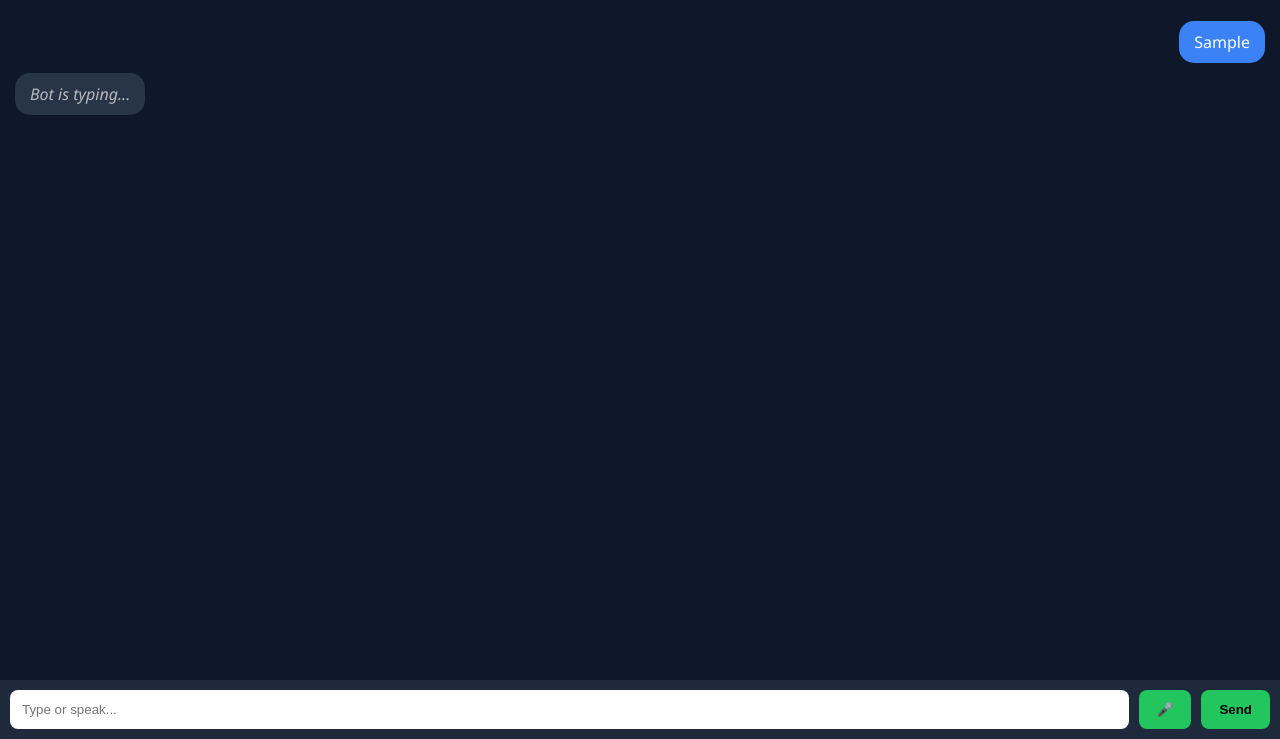
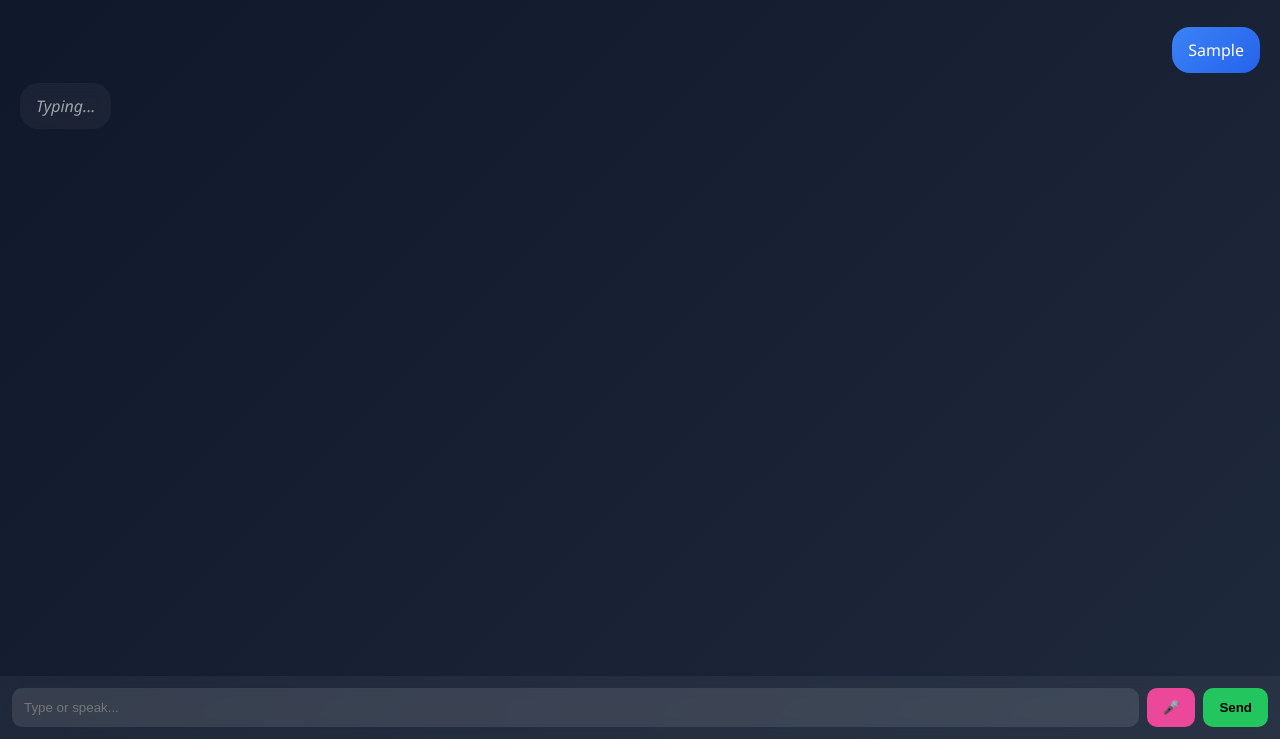
Before and after one commit to Keerthana-089/AI-Chatbot, a plain HTML site: page index.html in a window 1280 px wide. Both pictures are taken after typing "Sample" into the empty fields and a click on the button "Send". Shown: the part 61-800 px from the top of the page. Drawn offline with Linux system fonts and the light colour scheme; no server answers.

Commit message:
UI upgraded to pro version

```diff
--- a/index.html
+++ b/index.html
@@ -6,38 +6,40 @@
     <style>
         body {
             margin: 0;
-            font-family: "Segoe UI", sans-serif;
-            background: #0f172a;
+            font-family: 'Segoe UI', sans-serif;
+            background: linear-gradient(135deg, #0f172a, #1e293b);
+            color: white;
             display: flex;
             flex-direction: column;
             height: 100vh;
-            color: white;
         }
 
         .header {
+            text-align: center;
             padding: 15px;
-            text-align: center;
             font-size: 20px;
-            background: #1e293b;
             font-weight: bold;
+            backdrop-filter: blur(10px);
+            background: rgba(255,255,255,0.05);
+            border-bottom: 1px solid rgba(255,255,255,0.1);
         }
 
         .chat-box {
             flex: 1;
+            padding: 20px;
             overflow-y: auto;
-            padding: 15px;
         }
 
         .message {
+            display: flex;
             margin: 10px 0;
-            display: flex;
         }
 
         .bubble {
-            padding: 10px 15px;
-            border-radius: 15px;
+            padding: 12px 16px;
+            border-radius: 18px;
             max-width: 60%;
-            animation: fadeIn 0.3s ease-in;
+            animation: fadeIn 0.3s ease;
         }
 
         .user {
@@ -45,7 +47,7 @@
         }
 
         .user .bubble {
-            background: #3b82f6;
+            background: linear-gradient(135deg, #3b82f6, #2563eb);
         }
 
         .bot {
@@ -53,40 +55,51 @@
         }
 
         .bot .bubble {
-            background: #334155;
+            background: rgba(255,255,255,0.08);
+            backdrop-filter: blur(8px);
         }
 
         .typing {
+            opacity: 0.6;
             font-style: italic;
-            opacity: 0.7;
         }
 
         .input-box {
             display: flex;
-            padding: 10px;
-            background: #1e293b;
+            padding: 12px;
+            background: rgba(255,255,255,0.05);
+            backdrop-filter: blur(10px);
         }
 
         input {
             flex: 1;
             padding: 12px;
-            border-radius: 8px;
+            border-radius: 10px;
             border: none;
             outline: none;
+            background: rgba(255,255,255,0.1);
+            color: white;
         }
 
         button {
-            margin-left: 10px;
-            padding: 12px 18px;
-            background: #22c55e;
+            margin-left: 8px;
+            padding: 12px 16px;
+            border-radius: 10px;
             border: none;
-            border-radius: 8px;
             cursor: pointer;
             font-weight: bold;
         }
 
+        .send-btn {
+            background: #22c55e;
+        }
+
+        .mic-btn {
+            background: #ec4899;
+        }
+
         button:hover {
-            background: #16a34a;
+            opacity: 0.85;
         }
 
         @keyframes fadeIn {
@@ -104,17 +117,15 @@
 
 <div class="input-box">
     <input id="userInput" placeholder="Type or speak..." />
-    <button onclick="startVoice()">🎤</button>
-    <button onclick="sendMessage()">Send</button>
+    <button class="mic-btn" onclick="startVoice()">🎤</button>
+    <button class="send-btn" onclick="sendMessage()">Send</button>
 </div>
 
 <script>
 const input = document.getElementById("userInput");
 
 input.addEventListener("keypress", function(e) {
-    if (e.key === "Enter") {
-        sendMessage();
-    }
+    if (e.key === "Enter") sendMessage();
 });
 
 async function sendMessage() {
@@ -124,25 +135,21 @@ async function sendMessage() {
     addMessage(message, "user");
     input.value = "";
 
-    // typing indicator
-    let typing = addMessage("Bot is typing...", "bot", true);
+    let typing = addMessage("Typing...", "bot", true);
 
-    let response = await fetch("/chat", {
+    let res = await fetch("/chat", {
         method: "POST",
-        headers: {
-            "Content-Type": "application/json"
-        },
+        headers: {"Content-Type": "application/json"},
         body: JSON.stringify({ message: message })
     });
 
-    let data = await response.json();
-
-    typing.remove(); // remove typing indicator
+    let data = await res.json();
+    typing.remove();
 
     typeEffect(data.response);
 }
 
-function addMessage(text, sender, isTyping=false) {
+function addMessage(text, sender, typing=false) {
     let chatBox = document.getElementById("chatBox");
 
     let msg = document.createElement("div");
@@ -151,7 +158,7 @@ function addMessage(text, sender, isTyping=false) {
     let bubble = document.createElement("div");
     bubble.classList.add("bubble");
 
-    if (isTyping) bubble.classList.add("typing");
+    if (typing) bubble.classList.add("typing");
 
     bubble.innerText = text;
 
@@ -176,36 +183,24 @@ function typeEffect(text) {
     chatBox.appendChild(msg);
 
     let i = 0;
-
     function typing() {
         if (i < text.length) {
-            bubble.innerText += text.charAt(i);
-            i++;
-            setTimeout(typing, 20);
+            bubble.innerText += text[i++];
+            setTimeout(typing, 15);
         }
     }
-
     typing();
-    chatBox.scrollTop = chatBox.scrollHeight;
 }
 
+// 🎤 Voice input
 function startVoice() {
     const recognition = new (window.SpeechRecognition || window.webkitSpeechRecognition)();
-
     recognition.lang = "en-US";
-
-    recognition.onstart = () => {
-        console.log("Voice recognition started...");
-    };
 
     recognition.onresult = function(event) {
         let transcript = event.results[0][0].transcript;
-        document.getElementById("userInput").value = transcript;
+        input.value = transcript;
         sendMessage();
-    };
-
-    recognition.onerror = function(event) {
-        alert("Voice error: " + event.error);
     };
 
     recognition.start();
```
Also changed, not shown: intents.json (+17 -26 lines).
